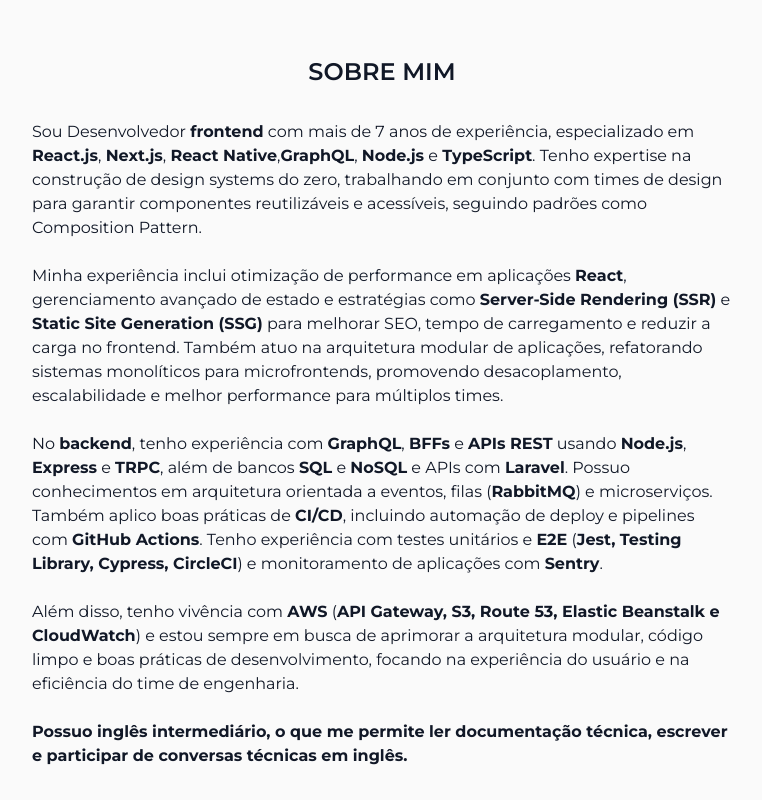
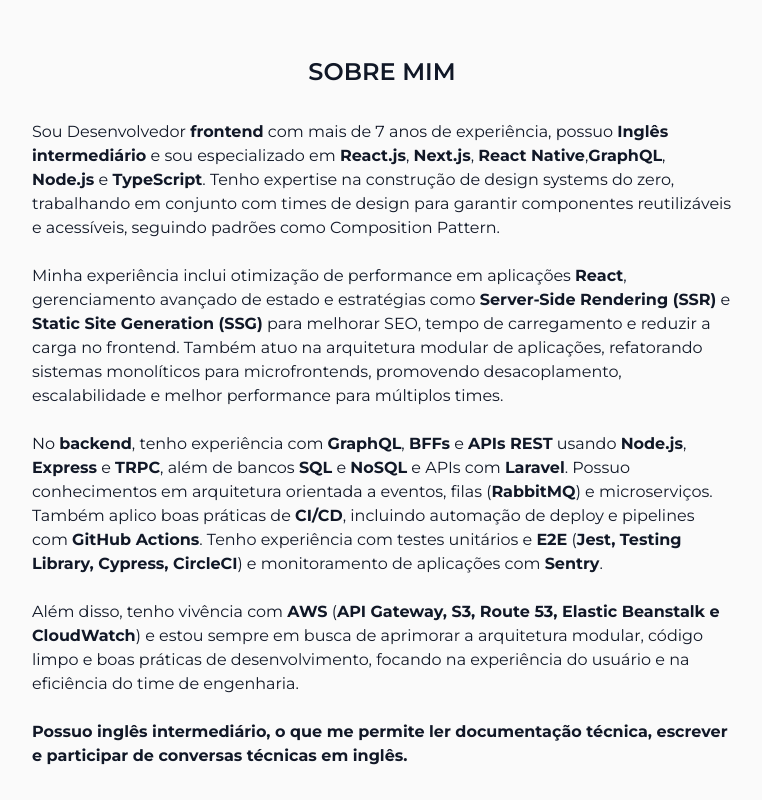
Before and after one commit to silvasmvs/silvasmvs.github.io, a Next.js app: page / in a window 1280 px wide. Shown: the part 840-1640 px from the top of the page, without its empty margins (258-1020 px from the left). Built offline with nearby package versions, Linux system fonts and the light colour scheme.

Commit message:
fix: fixing english term

```diff
--- a/src/app/page.tsx
+++ b/src/app/page.tsx
@@ -55,7 +55,7 @@
         <AnimateText className="text-2xl font-semibold">SOBRE MIM</AnimateText>
 
         <AnimateText className="mt-8 w-full md:max-w-[700px]">
-          Sou Desenvolvedor <b>frontend</b> com mais de 7 anos de experiência, especializado em <b>React.js</b>, <b>Next.js</b>, <b>React Native</b>,
+          Sou Desenvolvedor <b>frontend</b> com mais de 7 anos de experiência, possuo <b>Inglês intermediário</b> e sou especializado em <b>React.js</b>, <b>Next.js</b>, <b>React Native</b>,
           <b>GraphQL</b>, <b>Node.js</b> e <b>TypeScript</b>. Tenho expertise na construção de design systems do zero, trabalhando em conjunto
           com times de design para garantir componentes reutilizáveis e acessíveis, seguindo padrões como Composition Pattern. <br /><br />
 
```
